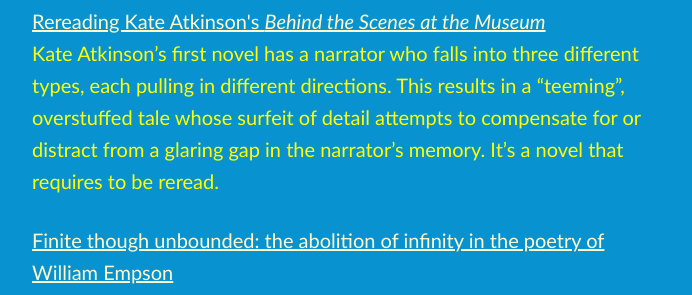
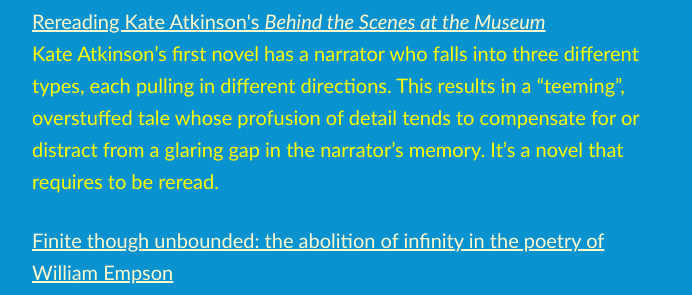
Before and after one commit to artkavanagh/github.io, a Jekyll site: the page index.html, which Jekyll copies as it is, in a window 1280 px wide and 900 px high, scrolled down 1772 px. Shown: the part 219-514 px from the top of the window, without its empty margins (292-984 px from the left). Built offline with Jekyll 4.4.1, drawn with Linux system fonts in a browser that asks for light colours.

Commit message:
Update index.html

```diff
--- a/index.html
+++ b/index.html
@@ -42,7 +42,7 @@ Though I think Markdown is (from a writer&apos;s point of view) elegant and enjo
 <p>I’m describing this section as “Literary criticism” for want of a better term. It’s intended to include links to my writing about other writing — in particular fiction, poetry and (conceivably, eventually) drama. At the moment, I’m alternating between two projects. The first is to turn my doctoral thesis (“Andrew Marvell’s ambivalence about justice”) into something more widely accessible; the second to examine how some authors have been able to maintain interest in the same or connected characters over a series of crime fiction novels.</p>
 
 <p><a href="https://medium.com/@artkavanagh/rereading-kate-atkinsons-behind-the-scenes-at-the-museum-7e4635c9cc30">Rereading Kate Atkinson&apos;s <cite>Behind the Scenes at the Museum</cite></a><br />
-Kate Atkinson’s first novel has a narrator who falls into three different types, each pulling in different directions. This results in a “teeming”, overstuffed tale whose surfeit of detail attempts to compensate for or distract from a glaring gap in the narrator’s memory. It’s a novel that requires to be reread.</p>
+Kate Atkinson’s first novel has a narrator who falls into three different types, each pulling in different directions. This results in a “teeming”, overstuffed tale whose profusion of detail tends to compensate for or distract from a glaring gap in the narrator’s memory. It’s a novel that requires to be reread.</p>
 <p><a href="https://www.artkavanagh.ie/finite-though-unbounded">Finite though unbounded: the abolition of infinity in the poetry of William Empson</a><br/>
 A long essay (originally 5,000 words, but it seems to have stretched a bit over the years) about a theme in the early poetry of William Empson, which I wrote in 1996 and now think is worth resurrecting in a very slightly revised form. </p>
 
```
